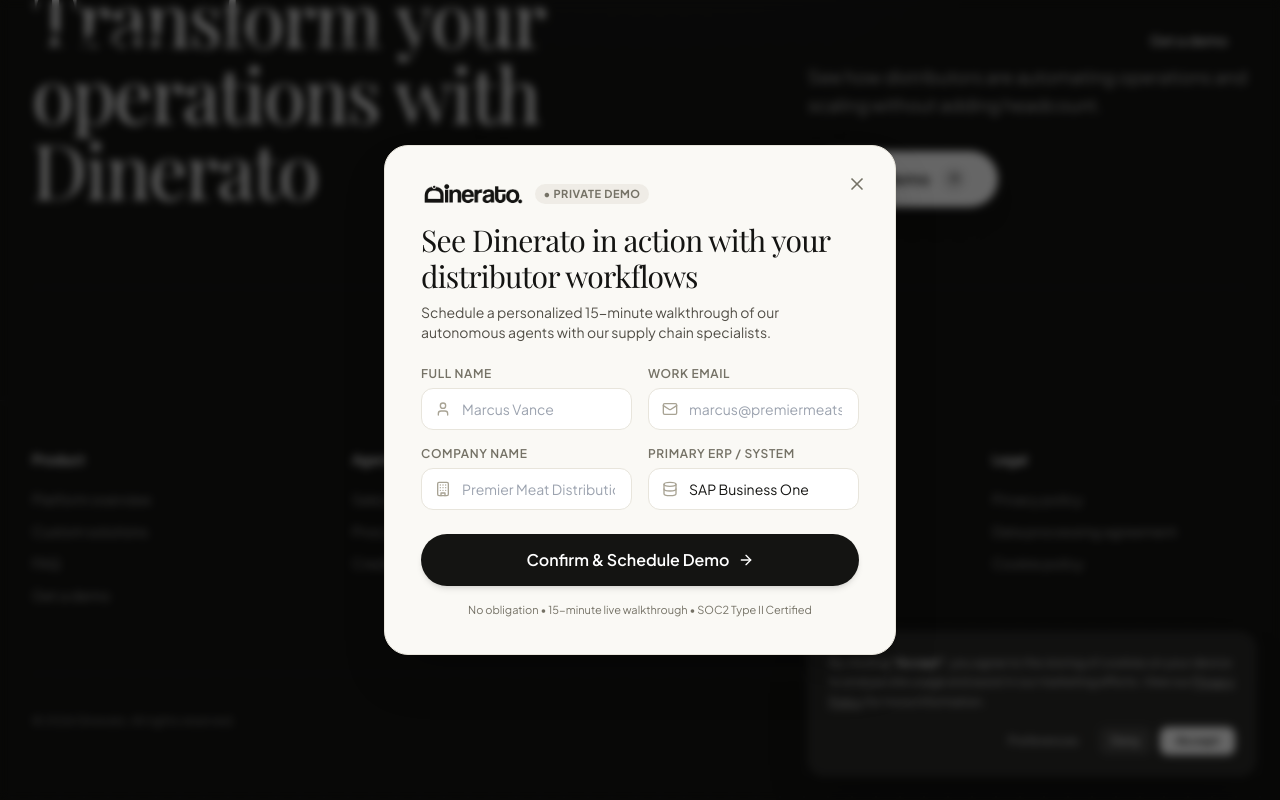
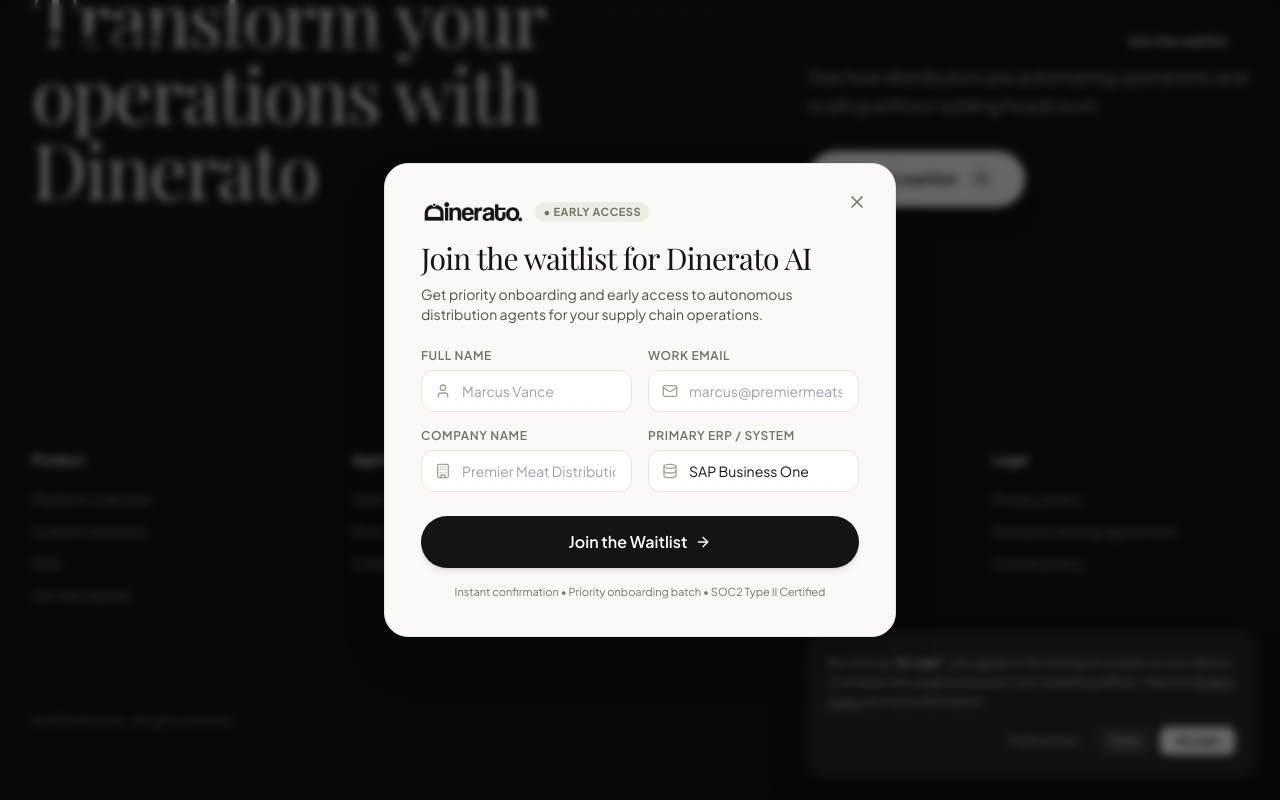
Before and after one commit to Devlokey/dinerato-ai, a React (Vite) app: page / in a window 1280 px wide. Both pictures are taken after a click on the button "Contact". Shown: the part 6331-7131 px from the top of the page. Built offline with nearby package versions, Linux system fonts and the light colour scheme; a web font is replaced by a local one.

Commit message:
feat: change get a demo to join the waitlist across entire site

```diff
--- a/src/components/DarkCtaSection.jsx
+++ b/src/components/DarkCtaSection.jsx
@@ -42,7 +42,7 @@
               onClick={onOpenDemo}
               className="group inline-flex items-center space-x-3 px-8 py-4 rounded-full text-base font-semibold text-[#141412] bg-white hover:bg-[#FAF9F5] active:scale-[0.98] transition-all shadow-xl hover:shadow-2xl cursor-pointer"
             >
-              <span>Get a demo</span>
+              <span>Join the waitlist</span>
               <div className="w-6 h-6 rounded-full bg-[#141412]/10 flex items-center justify-center group-hover:translate-x-0.5 group-hover:-translate-y-0.5 transition-transform">
                 <ArrowUpRight className="w-3.5 h-3.5 text-[#141412]" />
               </div>
--- a/src/components/DemoModal.jsx
+++ b/src/components/DemoModal.jsx
@@ -4,7 +4,6 @@
 import DineratoLogo from './DineratoLogo'
 
 export default function DemoModal({ isOpen, onClose }) {
-  const [step, setStep] = useState(1)
   const [formData, setFormData] = useState({
     name: '',
     email: '',
@@ -24,7 +23,6 @@
     onClose()
     setTimeout(() => {
       setSubmitted(false)
-      setStep(1)
     }, 300)
   }
 
@@ -40,7 +38,7 @@
           animate={{ opacity: 1 }}
           exit={{ opacity: 0 }}
           onClick={handleClose}
-          className="fixed inset-0 bg-black/60 backdrop-blur-sm"
+          className="fixed inset-0 bg-black/60 backdrop-blur-sm cursor-pointer"
         />
 
         {/* Modal Window */}
@@ -54,7 +52,7 @@
           {/* Close button */}
           <button
             onClick={handleClose}
-            className="absolute top-5 right-5 p-2 rounded-full text-[#757266] hover:text-[#141412] hover:bg-[#E8E5DC] transition-colors"
+            className="absolute top-5 right-5 p-2 rounded-full text-[#757266] hover:text-[#141412] hover:bg-[#E8E5DC] transition-colors cursor-pointer"
           >
             <X className="w-5 h-5" />
           </button>
@@ -64,15 +62,15 @@
               <div>
                 <div className="flex items-center space-x-3 mb-4">
                   <DineratoLogo color="black" className="h-6" />
-                  <span className="text-[11px] text-[#757266] uppercase font-bold tracking-wider px-2 py-0.5 rounded-full bg-[#E8E5DC]/60">• Private Demo</span>
+                  <span className="text-[11px] text-[#757266] uppercase font-bold tracking-wider px-2 py-0.5 rounded-full bg-[#E8E5DC]/60">• Early Access</span>
                 </div>
 
                 <h3 className="font-serif text-3xl font-normal text-[#141412] tracking-tight">
-                  See Dinerato in action with your distributor workflows
+                  Join the waitlist for Dinerato AI
                 </h3>
 
                 <p className="text-sm text-[#524F47] mt-2 mb-6">
-                  Schedule a personalized 15-minute walkthrough of our autonomous agents with our supply chain specialists.
+                  Get priority onboarding and early access to autonomous distribution agents for your supply chain operations.
                 </p>
 
                 <form onSubmit={handleSubmit} className="space-y-4">
@@ -155,15 +153,15 @@
                   <div className="pt-2">
                     <button
                       type="submit"
-                      className="w-full flex items-center justify-center space-x-2 py-3.5 rounded-full text-base font-semibold text-white bg-[#141412] hover:bg-[#22211E] active:scale-[0.98] transition-all shadow-md"
+                      className="w-full flex items-center justify-center space-x-2 py-3.5 rounded-full text-base font-semibold text-white bg-[#141412] hover:bg-[#22211E] active:scale-[0.98] transition-all shadow-md cursor-pointer"
                     >
-                      <span>Confirm & Schedule Demo</span>
+                      <span>Join the Waitlist</span>
                       <ArrowRight className="w-4 h-4" />
                     </button>
                   </div>
 
                   <p className="text-center text-[11px] text-[#757266]">
-                    No obligation • 15-minute live walkthrough • SOC2 Type II Certified
+                    Instant confirmation • Priority onboarding batch • SOC2 Type II Certified
                   </p>
                 </form>
               </div>
@@ -178,15 +176,15 @@
                 </motion.div>
 
                 <h3 className="font-serif text-3xl font-normal text-[#141412]">
-                  Demo Request Received!
+                  You're on the Waitlist!
                 </h3>
                 <p className="text-sm text-[#524F47] mt-2 mb-6 max-w-sm mx-auto">
-                  Thank you, <span className="font-semibold text-[#141412]">{formData.name}</span>. A distribution AI specialist will contact you at <span className="font-semibold text-[#141412]">{formData.email}</span> within 2 hours.
+                  Thank you, <span className="font-semibold text-[#141412]">{formData.name}</span>. We've reserved your priority spot and will notify you at <span className="font-semibold text-[#141412]">{formData.email}</span> as soon as your batch is unlocked.
                 </p>
 
                 <button
                   onClick={handleClose}
-                  className="px-6 py-2.5 rounded-full bg-[#141412] text-white text-sm font-semibold hover:bg-[#22211E] transition-colors"
+                  className="px-6 py-2.5 rounded-full bg-[#141412] text-white text-sm font-semibold hover:bg-[#22211E] transition-colors cursor-pointer"
                 >
                   Return to Website
                 </button>
--- a/src/components/Footer.jsx
+++ b/src/components/Footer.jsx
@@ -25,8 +25,8 @@
                 <a href="#faq" className="hover:text-white transition-colors">FAQ</a>
               </li>
               <li>
-                <button onClick={onOpenDemo} className="hover:text-white transition-colors text-left">
-                  Get a demo
+                <button onClick={onOpenDemo} className="hover:text-white transition-colors text-left cursor-pointer">
+                  Join the waitlist
                 </button>
               </li>
             </ul>
--- a/src/components/HeroSection.jsx
+++ b/src/components/HeroSection.jsx
@@ -94,7 +94,7 @@
                 onClick={onOpenDemo}
                 className="group inline-flex items-center space-x-3 px-7 py-3.5 rounded-full text-base font-medium text-white bg-[#141412] hover:bg-[#22211E] active:scale-[0.98] transition-all shadow-md hover:shadow-xl cursor-pointer"
               >
-                <span>Get a demo</span>
+                <span>Join the waitlist</span>
                 <div className="w-6 h-6 rounded-full bg-white/15 flex items-center justify-center group-hover:translate-x-0.5 group-hover:-translate-y-0.5 transition-transform">
                   <ArrowUpRight className="w-3.5 h-3.5 text-white" />
                 </div>
--- a/src/components/InteractiveAgentTerminal.jsx
+++ b/src/components/InteractiveAgentTerminal.jsx
@@ -122,12 +122,12 @@
 
             <div className="p-4 rounded-2xl bg-white/70 border border-[#E8E5DC] mt-4 text-xs text-[#524F47]">
               <div className="font-semibold text-[#141412] mb-1">Want to test with your own ERP data?</div>
-              <p>Book a 15-minute tailored demo to see Dinerato running against your actual historical catalogs and order emails.</p>
+              <p>Join the waitlist to test Dinerato running against your actual historical catalogs and order emails.</p>
               <button
                 onClick={onOpenDemo}
-                className="mt-3 text-xs font-semibold text-[#141412] hover:underline flex items-center space-x-1"
+                className="mt-3 text-xs font-semibold text-[#141412] hover:underline flex items-center space-x-1 cursor-pointer"
               >
-                <span>Request custom sandbox</span>
+                <span>Join the waitlist</span>
                 <ArrowRight className="w-3 h-3" />
               </button>
             </div>
--- a/src/components/Navbar.jsx
+++ b/src/components/Navbar.jsx
@@ -226,7 +226,7 @@
               onClick={onOpenDemo}
               className="inline-flex items-center justify-center px-5 py-2.5 rounded-full text-sm font-medium text-white bg-[#141412] hover:bg-[#22211E] active:scale-[0.98] transition-all shadow-xs hover:shadow-md cursor-pointer"
             >
-              <span>Get a demo</span>
+              <span>Join the waitlist</span>
             </button>
           </div>
 
@@ -284,7 +284,7 @@
               }}
               className="w-full flex items-center justify-center space-x-2 px-5 py-3 rounded-full text-sm font-medium text-white bg-[#141412] hover:bg-[#22211E] transition-colors"
             >
-              <span>Get a demo</span>
+              <span>Join the waitlist</span>
               <ArrowUpRight className="w-4 h-4" />
             </button>
           </motion.div>
```
